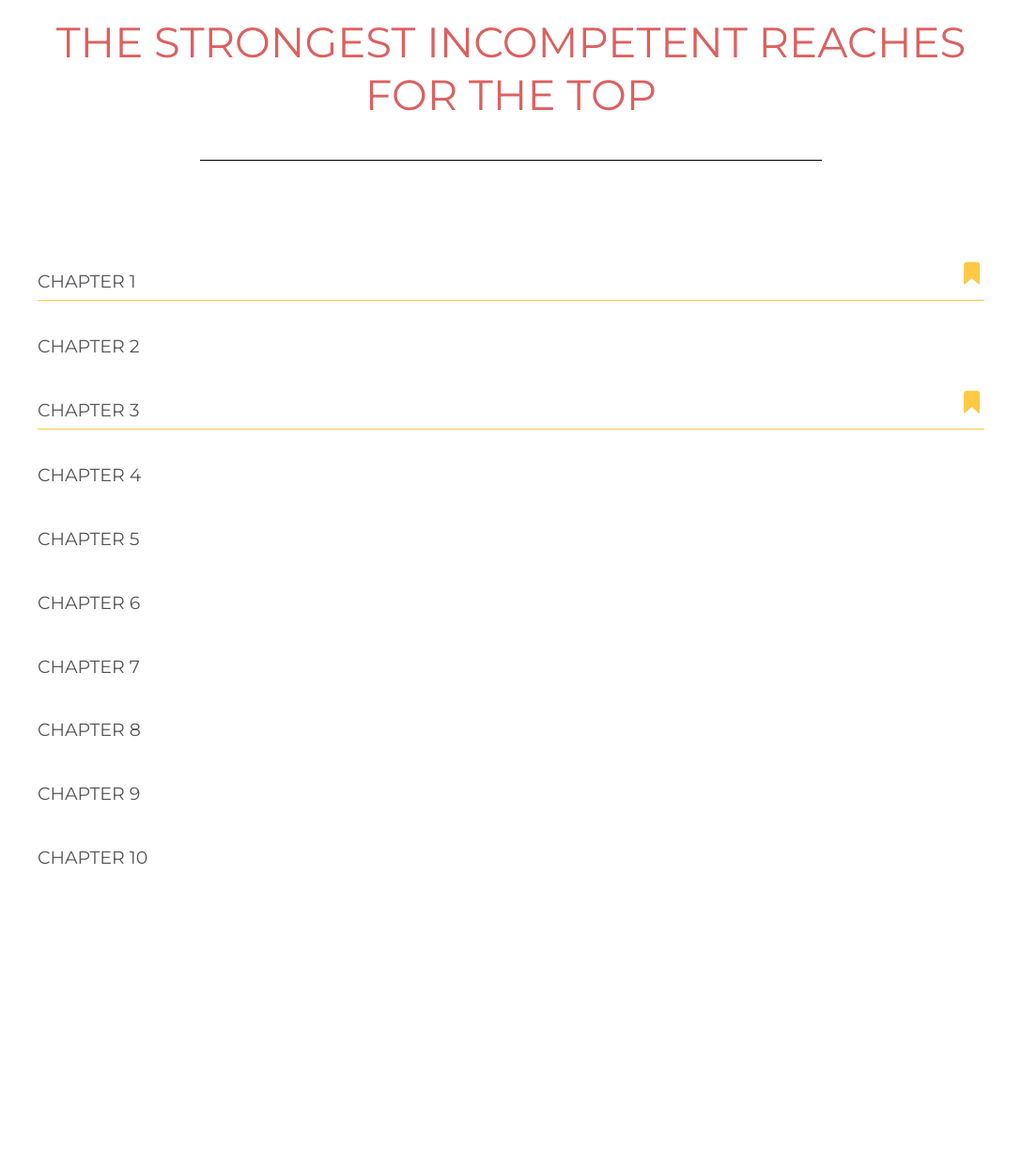
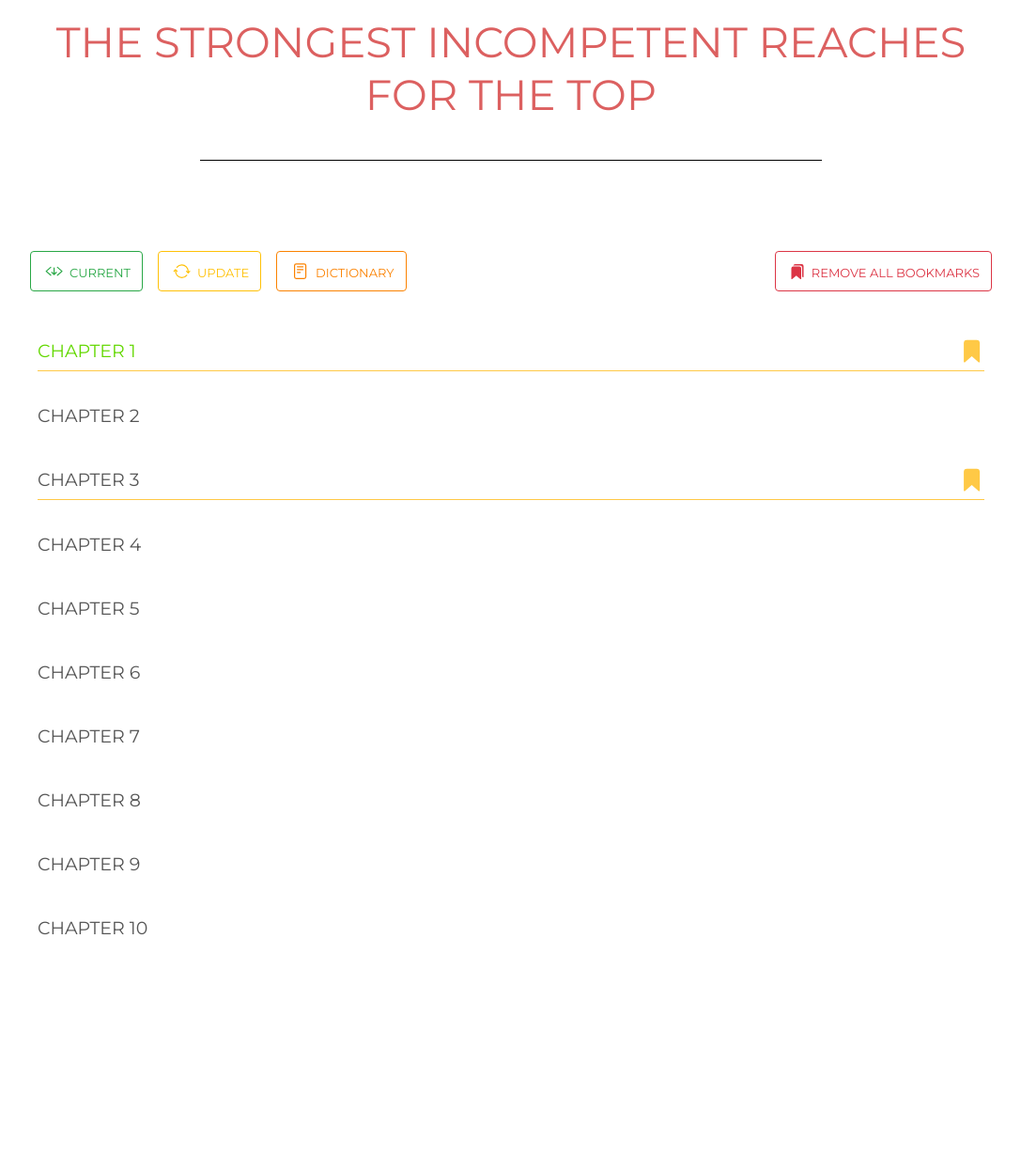
Before and after one commit to tahmidk/wn-customtrans, a Flask app: page /library/n0737ga in a window 1280 px wide. Shown: the part 246-1494 px from the top of the page at 94% size, without its empty margins (96-1183 px from the left). Before the commit the page ends 1165 px from the top, so only its background shows below. Run offline with Flask 2, Linux system fonts and the light colour scheme; data comes from the database, SQL or seed files in the repository; both versions use the stored data as it was after the commit; some libraries are stand-ins or nearby versions.

Commit message:
General progress towards completion of /library
- Implemented several QOL menu buttons on toc page
- CSS sugar

```diff
--- a/app/static/main.css
+++ b/app/static/main.css
@@ -575,6 +575,9 @@ pre#unbootstrap{
   width: fit-content;
   cursor: pointer;
 }
+.toc_chapter_text:hover{
+  filter: brightness(2);
+}
 .toc_chapter_bookmark{
   position: absolute;
   display: none;
@@ -586,6 +589,7 @@ pre#unbootstrap{
 }
 .toc_chapter_bookmark:hover {
   color: #ffc946;
+  filter: brightness(1.1);
 }
 .toc_chapter_bookmark_btn {
   border: none;
@@ -597,6 +601,9 @@ pre#unbootstrap{
 .viewed_chapter{
   color: #b71717;
 }
+.current_chapter{
+  color: #63d800;
+}
 .bookmarked_chapter{
   border-bottom: 1px solid #ffc946 !important;
 }
@@ -604,3 +611,51 @@ pre#unbootstrap{
   display: block;
   color: #ffc946 !important;
 }
+.toc_menu_listing{
+  overflow: auto;
+  display: flex;
+  flex-direction: column;
+}
+.toc_menu_btn{
+  margin: auto 0.5rem;
+  font-variant: all-petite-caps;
+  font-size: 1.2rem;
+}
+.toc_menu_btn ion-icon{
+  margin: 0 0.2rem -0.2rem 0.2rem;
+}
+#rmv_all_bkmk_btn{
+  float: right;
+}
+#jump_to_curr_btn{
+  float: left;
+}
+#update_series_btn{
+  float: left;
+}
+#series_dictionary_btn{
+  float: left;
+  color: #fb8200;
+  border-color: #fb8200;
+}
+#series_dictionary_btn:hover{
+  color: #fff;
+  background-color: #fb8200;
+  border-color: #fb8200;
+}
+.no_chapters_img_div{
+  margin: 10rem auto 2rem auto;
+  width: fit-content;
+}
+.no_chapters_img{
+  border-radius: 4rem;
+  width: 25rem;
+}
+.no_chapters_text_div{
+  width: fit-content;
+  margin: auto;
+  color: #656565;
+  font-size: 3rem;
+  font-variant: all-petite-caps;
+  font-family: monospace;
+}
--- a/app/static/wn_customtrans.js
+++ b/app/static/wn_customtrans.js
@@ -63,7 +63,7 @@ function setupModalForm(btn_id, modal_id, form_id){
  * 		message - The message to display
  * 		category - flash message's category
  */
-function createFlashMessage(message, category){
+function createFlashMessage(message, category, flash_loc){
 	var flash_div_wrapper = document.createElement("div");
 	flash_div_wrapper.classList.add("flash_msg_div");
 	var flash_div = document.createElement("div");
@@ -88,7 +88,7 @@ function createFlashMessage(message, category){
 	flash_div.appendChild(message_span);
 	flash_div.appendChild(close_btn);
 	flash_div_wrapper.appendChild(flash_div);
-	$(".library_mainpanel")[0].appendChild(flash_div_wrapper);
+	$(flash_loc)[0].appendChild(flash_div_wrapper);
 }
 
 /*===================================================================*/
@@ -197,7 +197,7 @@ function setupLibrary(){
 			if(progress_data['updated'][last][CH_UPDATES_INDEX] < 0){
 				var msg = "An network error occurred when requesting updates for " + series_abbr;
 				var category = "danger";
-				createFlashMessage(msg, category);
+				createFlashMessage(msg, category, ".library_mainpanel");
 			}
 		}
 	});
@@ -235,16 +235,42 @@ function setupTableOfContents(){
 				}
 			}
 		});
+	});
 
+	// Menu button events
+	$("#jump_to_curr_btn").click(function() {
+		try{
+			$('html, body').animate({
+				scrollTop: $("#current_ch").offset().top - document.documentElement.clientHeight/2
+			}, 500);
+		}
+		catch(err){ /* Do nothing */ }
+	});
+	var update_series_btn_enabled = true;
+	$('#update_series_btn').click(function(){
+		if(!update_series_btn_enabled){
+			return
+		}
+		update_series_btn_enabled = false;
+
+		// Make a post request to the route responsible for handling the form's backend
+		createFlashMessage("Fetching latest chapters... please wait a few seconds", "warning", ".toc_menu_listing");
+		var update_btn = $(this)[0];
+		var url = update_btn.getAttribute('action');
+		$.post(url, function(data) {
+			if(data.status == 'ok') {
+				update_series_btn_enabled = true;
+				location.reload();
+			}
+		});
+	});
+	$('#rmv_all_bkmk_btn').click(function() {
+		var rmv_all_bkmk_btn = $(this)[0];
+		var url = rmv_all_bkmk_btn.getAttribute('action');
+		$.post(url, function(data){
+			if(data.status == 'ok') {
+				location.reload();
+			}
+		});
 	});
 }
-
-// Set AJAX to submit requests with form csrf token
-/*var csrftoken = $('#csrf_token').attr('value');
-$.ajaxSetup({
-	beforeSend: function(xhr, settings) {
-		if (!/^(GET|HEAD|OPTIONS|TRACE)$/i.test(settings.type) && !this.crossDomain) {
-			xhr.setRequestHeader("X-CSRFToken", csrftoken)
-		}
-	}
-})*/
--- a/app/templates/series_toc.html
+++ b/app/templates/series_toc.html
@@ -18,21 +18,64 @@
 			<hr style="border-top: 1px solid #000">
 		</div>
 		<div class="toc_body">
+			<div class="toc_menu_listing">
+				<div style="width: 100%; margin: 1rem 0;">
+					<button type="button" class="btn btn-outline-success toc_menu_btn" id="jump_to_curr_btn" title="Jump to the latest chapter">
+						<ion-icon name="code-download-outline"></ion-icon>
+						<span>Current</span>
+					</button>
+					<button type="button" class="btn btn-outline-warning toc_menu_btn" id="update_series_btn" title="Fetch the latest chapter"
+						action="{{url_for('library_series_update', series_code=series.code)}}">
+						<ion-icon name="sync-outline"></ion-icon>
+						<span>Update</span>
+					</button>
+					<button type="button" class="btn btn-outline-primary toc_menu_btn" id="series_dictionary_btn" title="Open this series' dictionary"
+						action="{{url_for('library_series_update', series_code=series.code)}}">
+						<ion-icon name="reader-outline"></ion-icon>
+						<span>Dictionary</span>
+					</button>
+					<button type="button" class="btn btn-outline-danger toc_menu_btn" id="rmv_all_bkmk_btn" title="Remove all bookmarks under this series"
+						action="{{url_for('library_series_toc_bookmark_all', series_code=series.code)}}">
+						<ion-icon name="bookmarks" style="font-size: 1rem; margin-bottom: -0.1rem;"></ion-icon>
+						<span>Remove All Bookmarks</span>
+					</button>
+				</div>
+			</div>
+			<div class="toc_main">
+				<div class="toc_chapter_listing">
+					{% if series.latest_ch == 0 %}
+						<!-- No chapters to display -->
+						<div class="no_chapters_img_div">
+							<img src="{{url_for('static', filename='0ee66d20ef99b9ee6753076213df9635.jpg')}}" class="no_chapters_img">
+						</div>
+						<div class="no_chapters_text_div">
+							No chapters here. Try hitting "update"
+						</div>
+					{% else %}
+						<!-- Non-empty chapter directory -->
 						{% for index in range(series.latest_ch) %}
 							{% set ch = index + 1 %}
 							{% set series_base_url = url_for('library_series_chapter', series_code=series.code, ch=ch)  %}
 							{% set bookmark_url = url_for('library_series_toc_bookmark', series_code=series.code, ch=ch)  %}
 							{% set visited = ch < series.current_ch %}
+							{% set current = ch == series.current_ch %}
 							{% set bookmarked = ch in series.bookmarks %}
-				<div class="toc_chapter {{'viewed_chapter' if visited}} {{'bookmarked_chapter' if bookmarked}}" id="{{ch}}">
+
+							{% if current %}
+							<div id="current_ch"></div>
+							{% endif %}
+							<div class="toc_chapter {{'viewed_chapter' if visited}} {{'current_chapter' if current}} {{'bookmarked_chapter' if bookmarked}}" id="{{ch}}">
 								<div class="toc_chapter_text" onclick="window.open('{{series_base_url}}')">
 									Chapter {{ch}}
 								</div>
 								<div class="toc_chapter_bookmark {{'active_bookmark' if bookmarked}}" action="{{bookmark_url}}" id="bookmark_form_{{ch}}">
-						<ion-icon name="bookmark{{'-outline' if not bookmarked}}"></ion-icon>
+									<ion-icon name="bookmark{{'-outline' if not bookmarked}}" style="margin-bottom: -0.5rem"></ion-icon>
 								</div>
 							</div>
 						{% endfor %}
+					{% endif %}
+				</div>
+			</div>
 		</div>
 	</section>
 {% endblock %}
--- a/app/views.py
+++ b/app/views.py
@@ -141,12 +141,21 @@ def library_series_toc(series_code):
 		series=series_entry,
 		series_host_url=series_host_url)
 
-#@csrf.exempt
+
+# Route for updating a specific 'series'
+@app.route("/library/<series_code>/update", methods=["POST"])
+def library_series_update(series_code):
+	series_entry = SeriesTable.query.filter_by(code=series_code).first()
+	num_updates = utils.updateSeries(series_entry)
+	return jsonify(status='ok')
+
+
+# Route for removing a specific bookmark
 @app.route("/library/<series_code>/bookmark/<ch>", methods=["POST"])
 def library_series_toc_bookmark(series_code, ch):
 	ch = int(ch)
 	series_entry = SeriesTable.query.filter_by(code=series_code).first();
-	if(ch in series_entry.bookmarks):
+	if ch in series_entry.bookmarks:
 		series_entry.bookmarks.remove(ch)
 		db.session.add(series_entry)
 		db.session.commit()
@@ -156,6 +165,16 @@ def library_series_toc_bookmark(series_code, ch):
 	db.session.add(series_entry)
 	db.session.commit()
 	return jsonify(status='ok', action='add_bookmark', target_ch=ch)
+
+
+# Route for removing all bookmarks
+@app.route("/library/<series_code>/bookmark/*", methods=["POST"])
+def library_series_toc_bookmark_all(series_code):
+	series_entry = SeriesTable.query.filter_by(code=series_code).first();
+	series_entry.bookmarks = []
+	db.session.add(series_entry)
+	db.session.commit()
+	return jsonify(status='ok')
 
 # Route for a specific translated chapter 'ch' of 'series'
 @app.route("/library/<series_code>/<ch>")
```
Also changed, not shown: app/static/0ee66d20ef99b9ee6753076213df9635.jpg (added), app/static/Eah6TRVUMAEZ0vE.jpg (added), app/wnct_database.db. Lines whose indentation alone changed are shown as unchanged.
